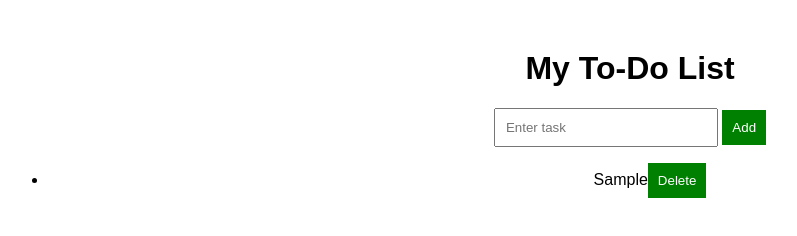
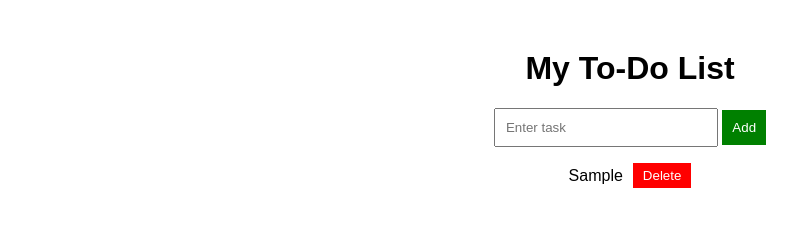
Before and after one commit to raswini2024/To---do-List, a plain HTML site: page index.html in a window 1280 px wide. Both pictures are taken after typing "Sample" into the empty fields and a click on the button "Add". Shown: the whole page, without its empty margins (10-807 px from the left). Drawn offline with Linux system fonts and the light colour scheme.

Commit message:
Update style.css

```diff
--- a/style.css
+++ b/style.css
@@ -15,7 +15,23 @@ background:green;
 color:white;
 border:none;
 }
+ul{
+list-style:none;
+padding:0;
+}
 
 li{
+display:flex;
+justify-content:center;
+align-items:center;
+gap:10px;
 margin:10px;
 }
+
+li button{
+background:red;
+color:white;
+border:none;
+padding:5px 10px;
+cursor:pointer;
+}
```
